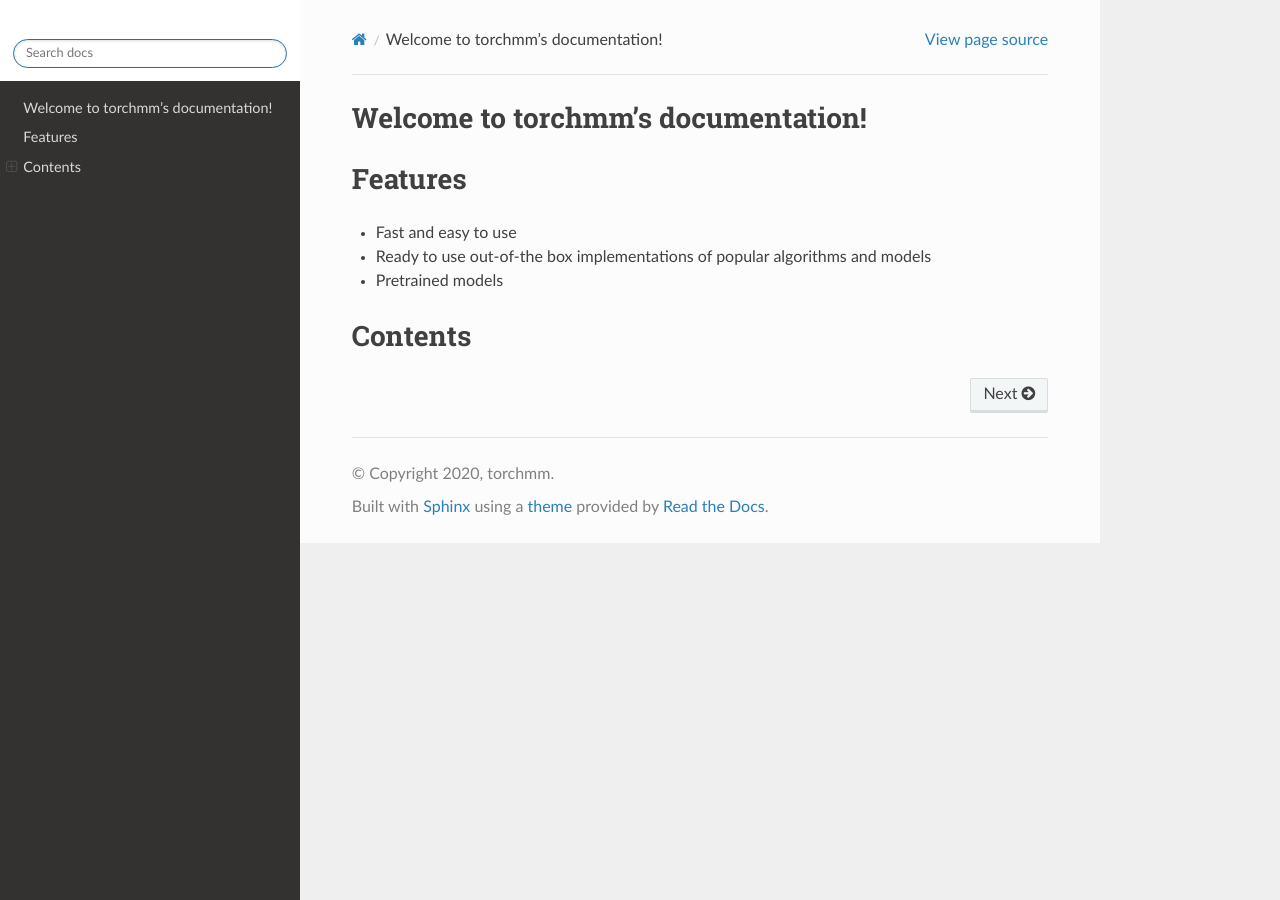
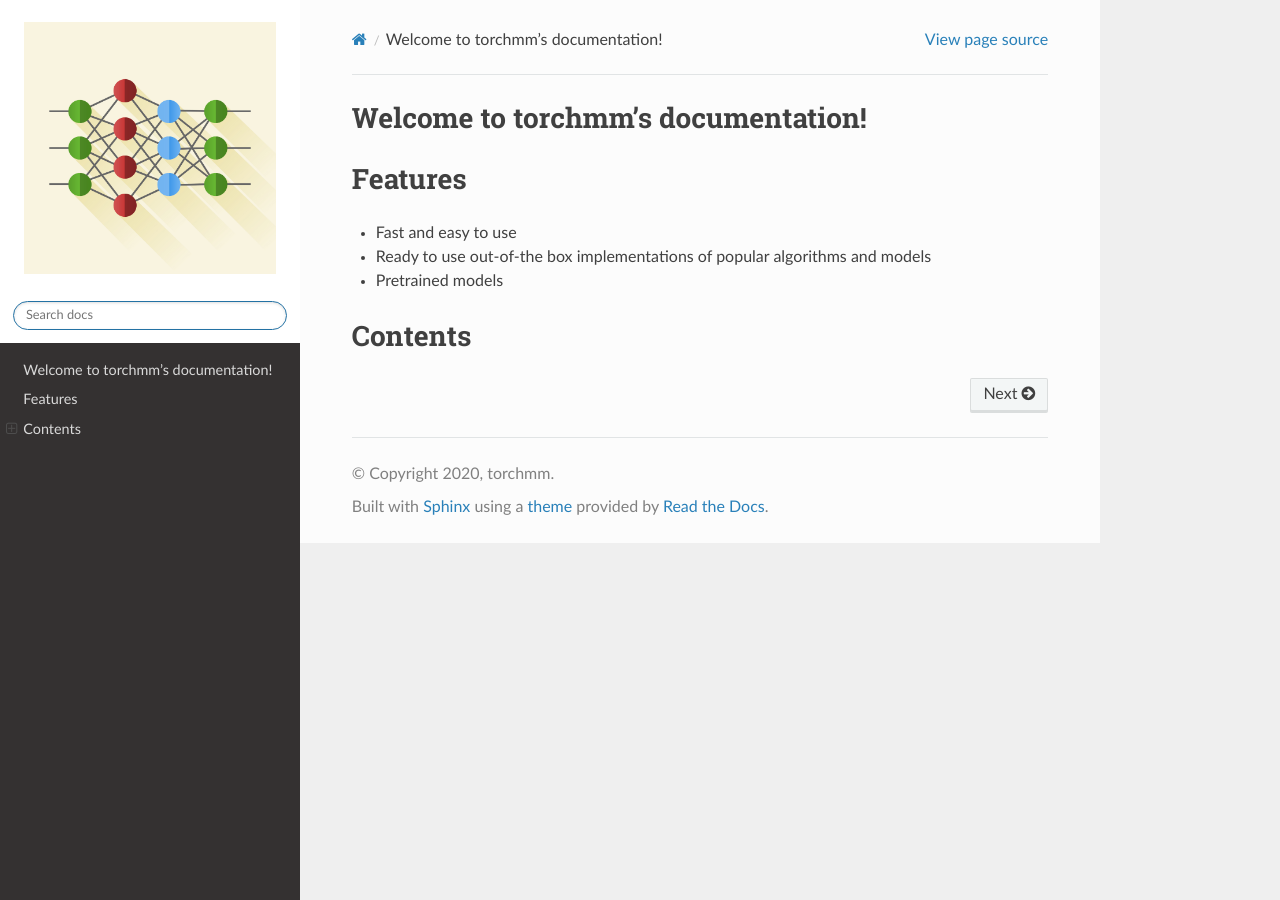
Before and after one commit to macabdul9/torchmm, a Sphinx documentation site: the page built from docs/source/index.rst, in a window 1280 px wide. Built offline with Sphinx 7.4.7 and the Read the Docs theme 2.0.0, drawn with Linux system fonts in a browser that asks for light colours; pages that are not in the unit, such as notebooks, are missing from menus.

Commit message:
added image

```diff
--- a/docs/source/conf.py
+++ b/docs/source/conf.py
@@ -57,8 +57,8 @@
 #
 html_theme = "sphinx_rtd_theme"
 
-html_logo = "assets/images/Neural.png"
-html_favicon = "assets/images/Neural.png"
+html_logo = "assets/images/Neural.jpg"
+html_favicon = "assets/images/Neural.jpg"
 html_theme_options = {"style_nav_header_background": "white", "logo_only": True}
 
 # Add any paths that contain custom static files (such as style sheets) here,
```
